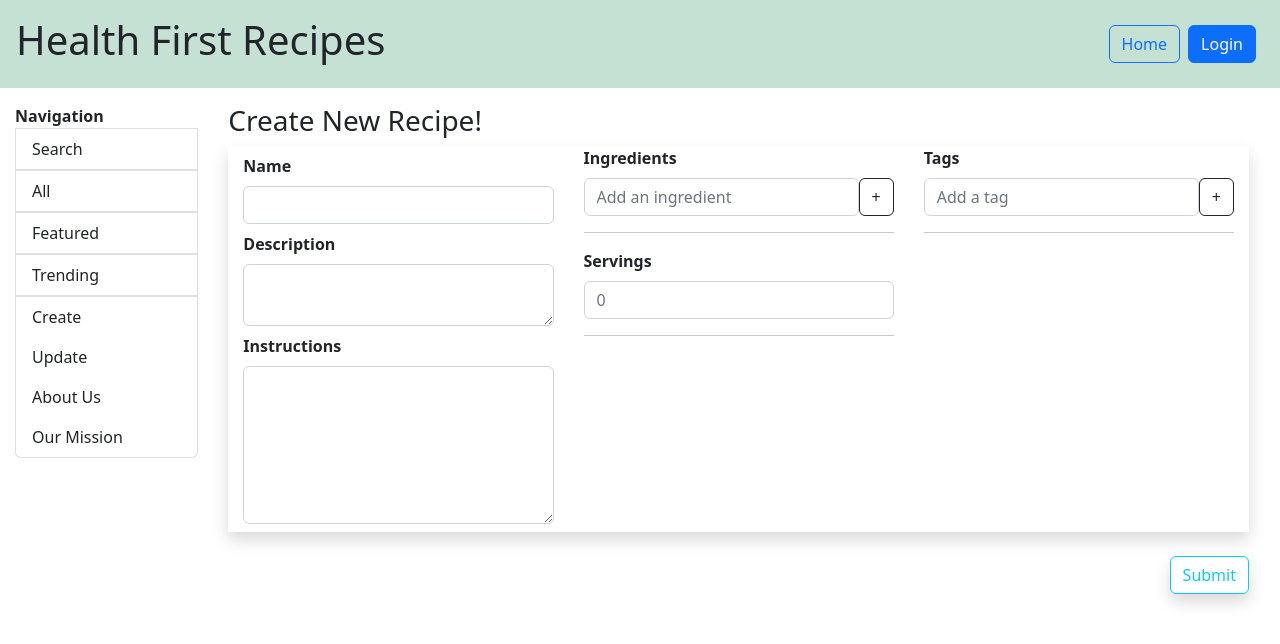
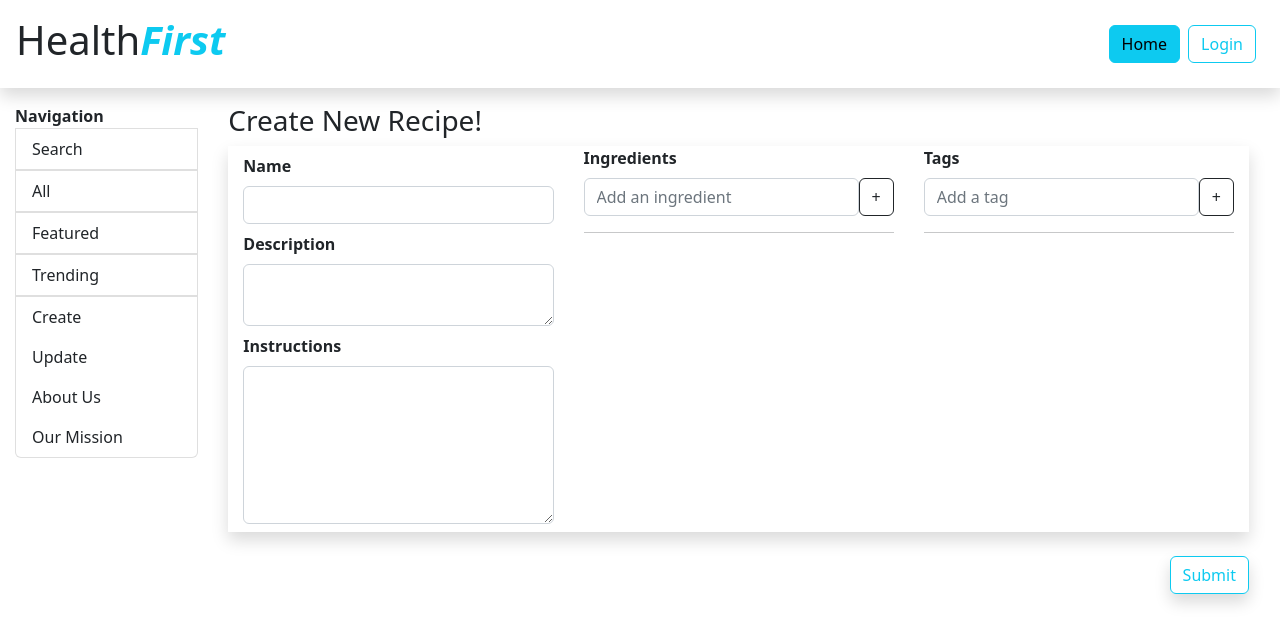
Before and after one commit to r-lutrick/HealthFirst, a React (Create React App) app in the folder client/: page /create in a window 1280 px wide. Shown: the top 644 px of the page. Built offline with nearby package versions, Linux system fonts and the light colour scheme.

Commit message:
New hover features and linking

```diff
--- a/client/public/index.html
+++ b/client/public/index.html
@@ -11,6 +11,12 @@
     integrity="sha384-ggOyR0iXCbMQv3Xipma34MD+dH/1fQ784/j6cY/iJTQUOhcWr7x9JvoRxT2MZw1T" crossorigin="anonymous">
   <!-- Page title -->
   <title>Health First Recipes</title>
+  <style>
+    .card:hover{
+      transform: scale(1.05);
+      transition: 100ms;
+    }
+  </style>
 </head>
 
 <body>
--- a/client/src/components/Create.jsx
+++ b/client/src/components/Create.jsx
@@ -88,12 +88,12 @@ const Create = () => {
                     {/* LOAD INGREDIENTS */}
                     {ingredients.map((ing, i) => { return (<p key={i}>{ing}</p>) })}
                     { /* SERVING COLUMN */}
-                    <label htmlFor="instructions"><b>Servings</b></label>
+                    {/* <label htmlFor="instructions"><b>Servings</b></label>
                     <div className='d-flex'>
                         <input className='form-control' placeholder='0'
                             type="number" onChange={(e) => { setServings(e.target.value) }} />
                     </div>
-                    <hr />
+                    <hr /> */}
                 </div>
                 {/* TAG COLUMN */}
                 <div className='col-4'>
--- a/client/src/components/Display.jsx
+++ b/client/src/components/Display.jsx
@@ -1,10 +1,12 @@
 import axios from 'axios'
 import React, { useEffect, useState } from 'react'
-import { Link } from 'react-router-dom'
+import { Link, useNavigate } from 'react-router-dom'
 
 const Display = () => {
     const [recipes, setRecipes] = useState([])
-    // const navigate = useNavigate()
+    const navigate = useNavigate()
+
+
 
     useEffect(() => {
         axios.get('http://localhost:8000/api/recipe/get')
@@ -17,13 +19,17 @@ const Display = () => {
             })
     }, [])
 
+    const handleDivClick = (id) => {
+        navigate(`/view/${id}`)
+    }
+
     return (
         <div className='px-3'>
             <h3>Featured Recipes</h3>
             {
                 recipes.map((rec, i) => {
                     return (
-                        <div className='card shadow my-2' key={i}>
+                        <div onClick={() => {handleDivClick(rec._id)}} className='card shadow my-2' style={{cursor:'pointer'}} key={i}>
                             {/* IMG HERE (img className="card-img-top"_ */}
                             <div className='card-body'>
                                 <h5 className='card-title'>{rec.name}</h5>
@@ -40,7 +46,7 @@ const Display = () => {
                                 })}
                             </ul>
                             <div className=' d-flex p-2 justify-content-end'>
-                                <Link to={`/view/${rec._id}`} className='btn btn-outline-info'>View</Link>
+                                {/* <Link to={`/view/${rec._id}`} className='btn btn-outline-info'>View</Link> */}
                             </div>
                         </div>
                     )
--- a/client/src/components/View.jsx
+++ b/client/src/components/View.jsx
@@ -22,41 +22,51 @@ const View = () => {
 
     return (
         <div className='p-3 shadow'>
-            <img className='container p-0 shadow w-50 m-auto  mb-3' src="https://www.eatthis.com/wp-content/uploads/sites/4/2020/07/assorted-sushi.jpg?quality=82&strip=1" alt="sushi" />
-            <div>
+            <img className='container p-0 shadow img-fluid mb-3' src="https://www.eatthis.com/wp-content/uploads/sites/4/2020/07/assorted-sushi.jpg?quality=82&strip=1" alt="sushi" />
+            <div className='mt-5'>
                 <h3>{recipe.name}</h3>
             </div>
             {/* Author goes here */}
             <div className='d-flex p-0 col'>
-                <p className='col-8'><b>{recipe.description}</b> Lorem ipsum dolor sit amet consectetur adipisicing elit. Quasi eaque excepturi, quibusdam voluptatibus, nostrum nisi sed eveniet dolor autem dolores quidem sequi nobis dolorem error libero, odio incidunt veritatis consectetur. Lorem ipsum dolor sit amet consectetur adipisicing elit. Ratione, eligendi, doloribus veniam rem dolorum, impedit corrupti nam doloremque aliquam voluptatem minima recusandae suscipit. Molestiae vitae dolor, fuga ipsam nesciunt eum. </p>
-                <ul className='list-group col-4'>
+                <p className='col-8'>{recipe.description}</p>
+                {/* <ul className='list-unstyled col-3'> */}
+                <div className='col-1'>
+
+                </div>
+                <ul className='list-inline col-3'>
+                    <b>Features of this dish: </b>
                     {
-                        loaded && recipe.tags.map((t, i) => { return (<li key={i} className='list-group-item'>{t}</li>) })
+                        loaded && recipe.tags.map((tag, i) => {
+                            return (
+                                <li className='list-inline-item'>
+                                    {tag},
+                                </li>
+                            )
+                        })
                     }
                 </ul>
             </div>
-            <div className='d-flex justify-content-between mt-3'>
+            <div className='d-flex justify-content-between mt-5'>
                 <h3>Ingredients</h3>
                 {/* Serving size can increase/multiply the ingredients */}
-                <p>Servings: <input type="number" defaultValue={recipe.servings}/></p>
+                <p>Servings: <input className='mr-3' type="number" defaultValue={recipe.servings} /></p>
             </div>
             <ul className='list-group col-12 my-2'>
                 {
                     loaded && recipe.ingredients.map((ing, i) => { return (<li className='list-group-item' key={i}>{ing}</li>) })
                 }
             </ul>
-            <div>
+            <div className='mt-5'>
                 <h3>Instructions</h3>
-                <ol className='list-group col-4'>
+                <ul className='list-group list-group-numbered col-12 my-2'>
                     {loaded && recipe.instructions.split('\n').map((newLine, i) => {
                         return (
-                            <div>
-                                <li className='ml-5' key={i}>{newLine}</li>
-                            </div>)
+                            <li className='list-group-item' key={i}>{newLine}</li>
+                        )
                     })}
-                </ol>
+                </ul>
             </div>
-            <div className='d-flex justify-content-end gap-2'>
+            <div className='d-flex justify-content-end gap-2 mr-3'>
                 <Link to={`/update/${id}`} className='btn btn-outline-info'>Update</Link>
                 <DeleteButton recipeId={recipe._id} />
             </div>
--- a/client/src/views/NavBar.jsx
+++ b/client/src/views/NavBar.jsx
@@ -5,17 +5,22 @@ const NavBar = () => {
     const location = useLocation()
     // console.log(location)
     return (
-        <div className='d-flex bg-success bg-opacity-25 align-items-center justify-content-between p-3 '>
-            <h1>Health First Recipes</h1>
+        <header className='shadow '>
+            <div className='d-flex align-items-center justify-content-between p-3 '>
+                <h1 className='font-weight-light'>Health<i className='text-info font-weight-bold'>First</i></h1>
+                <div>
+                    {
+                        location.pathname === '/' ?
+                            <Link className='btn btn-info' to={'/create'}>New Recipe</Link> :
+                            <Link className='btn btn-info' to={'/'}>Home</Link>
+                    }
+                    <Link className='mx-2 btn btn-outline-info' to={'#'}>Login</Link>
+                </div>
+            </div>
             <div>
-                {
-                    location.pathname === '/' ?
-                        <Link className='btn btn-outline-primary' to={'/create'}>New Recipe</Link> :
-                        <Link className='btn btn-outline-primary' to={'/'}>Home</Link>
-                }
-                <Link className='mx-2 btn btn-primary' to={'#'}>Login</Link>
+
             </div>
-        </div>
+        </header>
     )
 }
 
```
